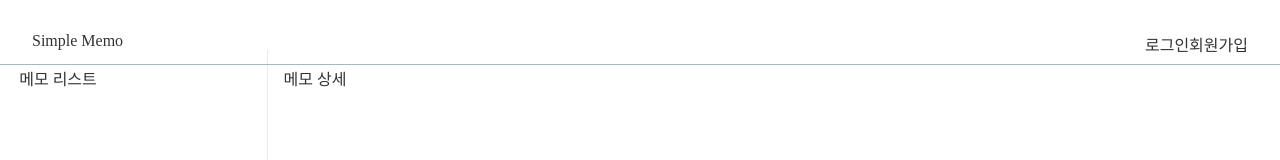
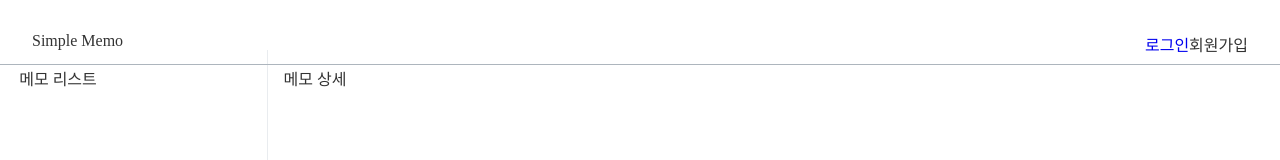
Before and after one commit to Lilian-Kim/portfolio, a React (Create React App) app: page / in a window 1280 px wide. Shown: the top 160 px of the page. Built offline with nearby package versions, Linux system fonts and the light colour scheme.

Commit message:
- 라우팅추가중

```diff
--- a/src/App.js
+++ b/src/App.js
@@ -6,16 +6,23 @@ import MemoSide from './components/MemoSide'
 import MemoFooter from './components/MemoFooter'
 import MemoContent from './components/MemoContent'
 import MemoList from './components/MemoList'
+import { BrowserRouter, Route } from 'react-router-dom'
+import Login from './components/Login'
 
 function App() {
   return (
     <div className="App">
+      <BrowserRouter>
         <MemoHeader></MemoHeader>
+        <Route path="/login">
+          <Login></Login>
+        </Route>
         <MemoContainer>
           <MemoList></MemoList>
           <MemoContent></MemoContent>
         </MemoContainer>
         <MemoFooter>푸터</MemoFooter>
+      </BrowserRouter>
     </div>
   )
 }
--- a/src/components/MemoHeader.js
+++ b/src/components/MemoHeader.js
@@ -1,5 +1,5 @@
 import React, { useState } from 'react'
-import {NavLinke} from 'react-router-dom'
+import {NavLink} from 'react-router-dom'
 
 import './MemoHeader.scss'
 
@@ -20,7 +20,8 @@ const MemoHeader = () => {
       </div>
       <nav className="right">
         <ul>
-          <li>로그인</li>
+          <li>
+            <NavLink to="/login">로그인</NavLink></li>
           <li>회원가입</li>
         </ul>
       </nav>
```
Lines whose indentation alone changed are shown as unchanged.
